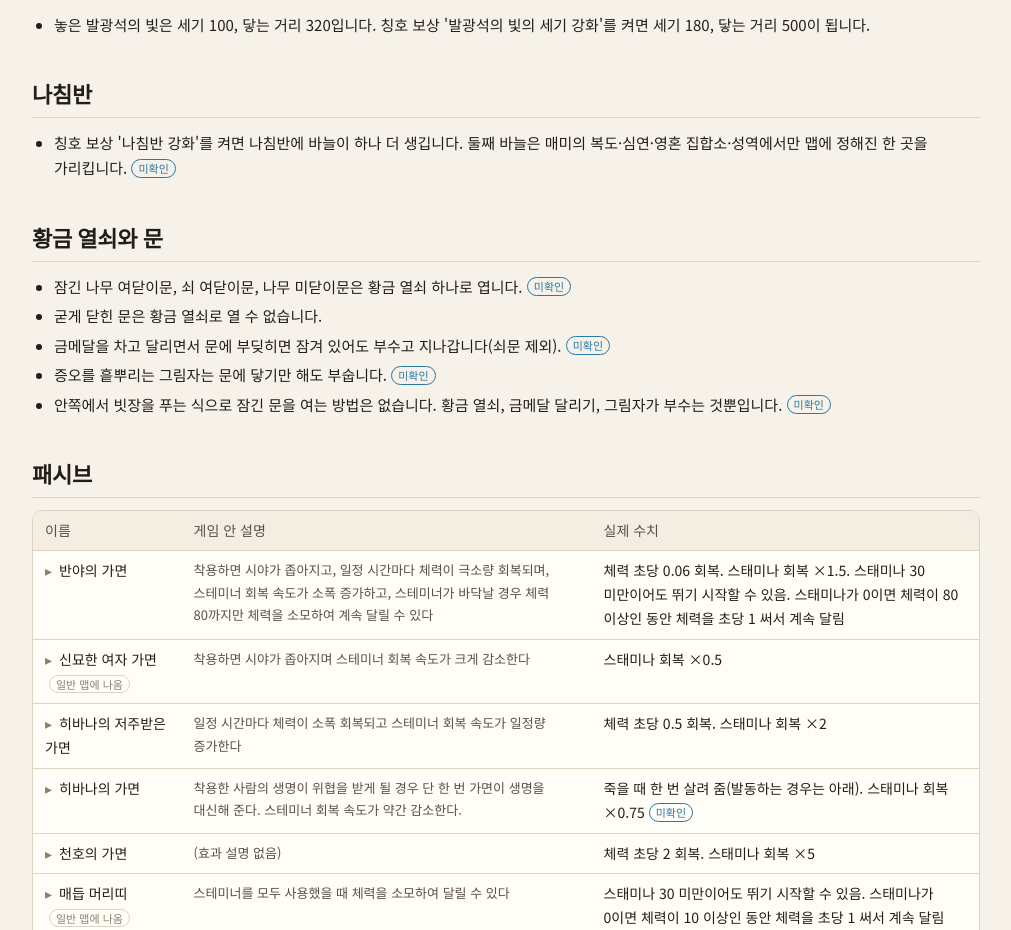
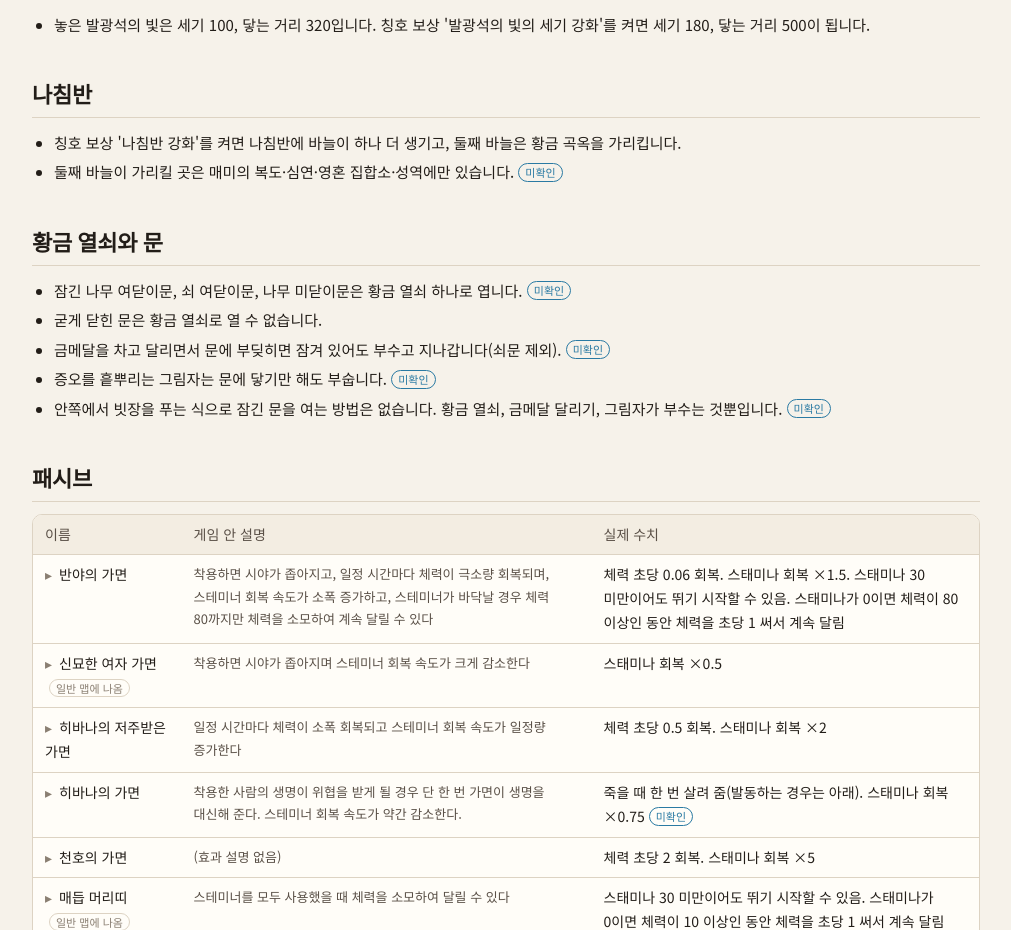
Before and after one commit to Mugamta/ShadowCorridorHelper, a Nuxt app: page /items in a window 1280 px wide. Shown: the part 1340-2270 px from the top of the page, without its empty margins (134-1145 px from the left). Built offline with nearby package versions, Linux system fonts and the light colour scheme.

Commit message:
나침반 강화의 둘째 바늘이 황금 곡옥을 가리킨다고 고침
Co-Authored-By: Claude Fable 5.2 <noreply@anthropic.com>

```diff
--- a/pages/items.vue
+++ b/pages/items.vue
@@ -79,8 +79,12 @@
     <h2 id="compass">나침반</h2>
     <ul>
       <li>
-        칭호 보상 '나침반 강화'를 켜면 나침반에 바늘이 하나 더 생깁니다. 둘째 바늘은 매미의
-        복도·심연·영혼 집합소·성역에서만 맵에 정해진 한 곳을 가리킵니다. <SourceTag src="pak" />
+        칭호 보상 '나침반 강화'를 켜면 나침반에 바늘이 하나 더 생기고, 둘째 바늘은 황금 곡옥을
+        가리킵니다.
+      </li>
+      <li>
+        둘째 바늘이 가리킬 곳은 매미의 복도·심연·영혼 집합소·성역에만 있습니다.
+        <SourceTag src="pak" />
       </li>
     </ul>
 
```
